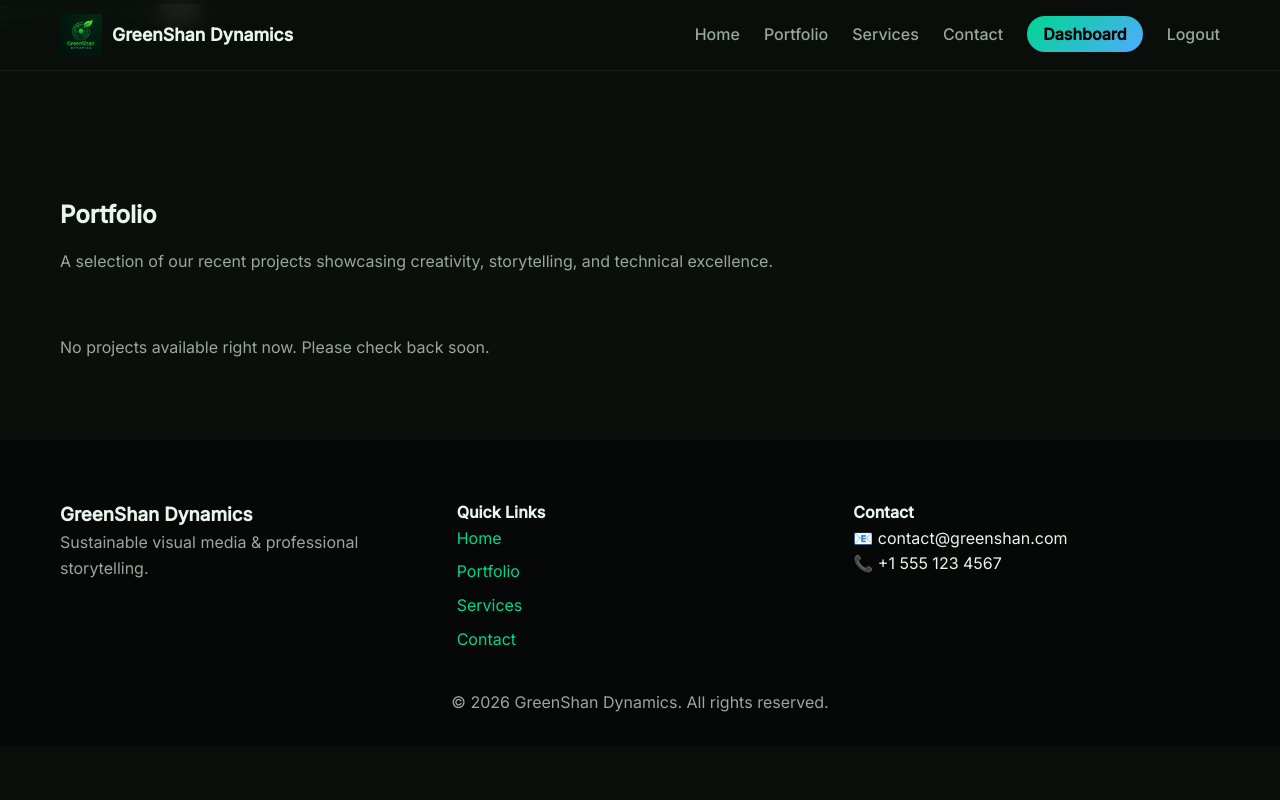
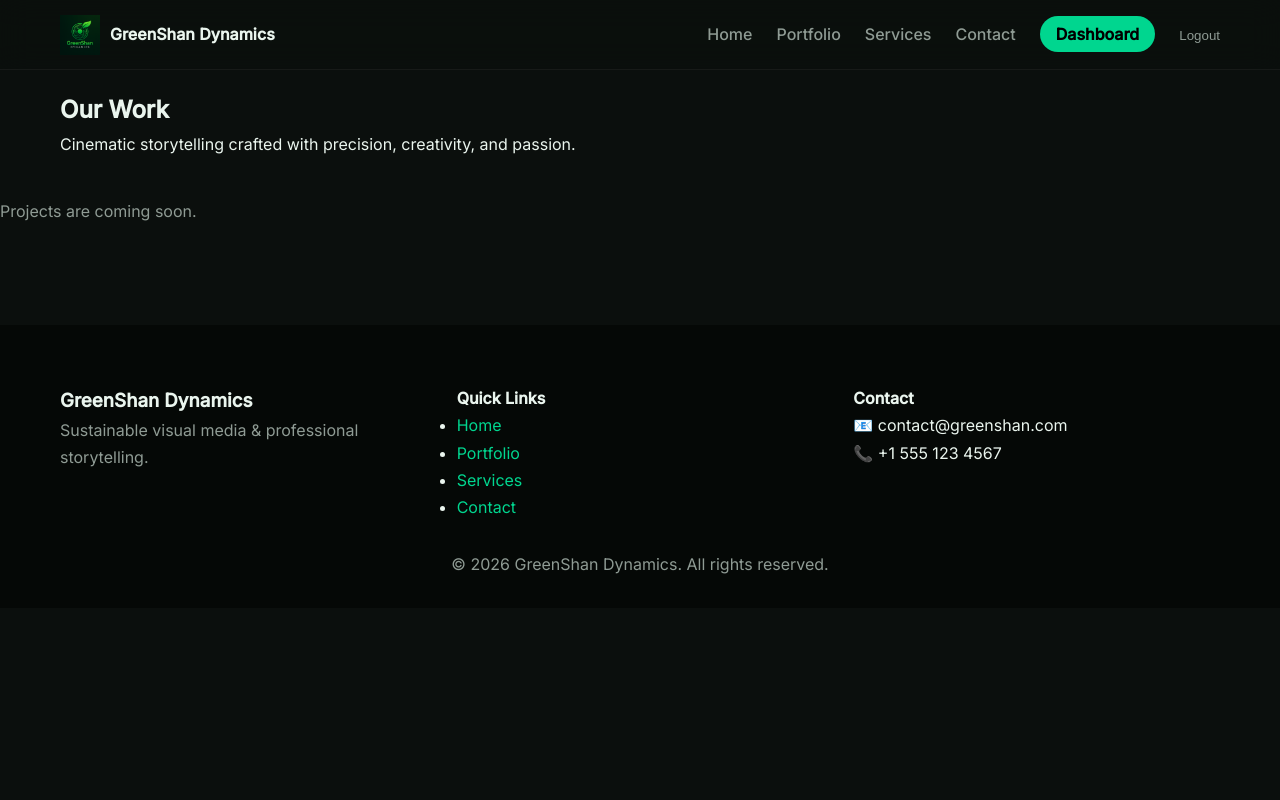
Before and after one commit to Arun0369/greenshan_dynamics, a Django app: page /portfolio/ in a window 1280 px wide. Run offline with Django 5.2, Linux system fonts and the light colour scheme; the visitor is signed in with stand-in values (Sample User, id 1); data that the repository does not hold is empty.

```diff
--- a/static/assets/css/style.css
+++ b/static/assets/css/style.css
@@ -1,41 +1,60 @@
-/* ===============================
-   DESIGN TOKENS
-================================ */
+/* =========================================================
+   GREENSHAN DYNAMICS — DESIGN SYSTEM
+========================================================= */
+
 :root {
-  --bg: #0a0f0b;
-  --surface: #111812;
-  --surface-light: #1a231d;
+
+  /* COLORS */
+  --bg: #0b0f0d;
+  --surface: #121814;
+  --surface-2: #171f1a;
+  --glass: rgba(255,255,255,0.04);
 
   --primary: #00d68f;
   --primary-dark: #00b377;
+  --primary-soft: rgba(0,214,143,0.15);
   --accent: #ff6b6b;
 
-  --text: #e9f5ec;
-  --text-muted: #9aa6a0;
+  --text: #eaf5ee;
+  --text-muted: #8f9b94;
 
+  /* SPACING */
+  --space-xs: 6px;
+  --space-sm: 12px;
+  --space-md: 20px;
+  --space-lg: 40px;
+  --space-xl: 80px;
+
+  /* RADIUS */
   --radius-sm: 6px;
-  --radius-md: 10px;
-  --radius-lg: 16px;
+  --radius-md: 12px;
+  --radius-lg: 20px;
 
-  --shadow-sm: 0 4px 10px rgba(0,0,0,.3);
-  --shadow-lg: 0 20px 40px rgba(0,0,0,.6);
+  /* SHADOW */
+  --shadow-sm: 0 8px 25px rgba(0,0,0,.25);
+  --shadow-lg: 0 30px 60px rgba(0,0,0,.45);
 
-  --transition: 0.25s ease;
+  /* TRANSITION */
+  --transition: 0.3s cubic-bezier(.4,0,.2,1);
 }
 
-/* Light Theme */
+
+/* LIGHT MODE */
 [data-theme="light"] {
-  --bg: #f9fafb;
+  --bg: #f7faf8;
   --surface: #ffffff;
-  --surface-light: #f3f4f6;
+  --surface-2: #f2f4f3;
+  --glass: rgba(0,0,0,0.03);
 
-  --text: #1f2937;
-  --text-muted: #6b7280;
+  --text: #1e2723;
+  --text-muted: #6b746f;
 }
 
-/* ===============================
-   RESET & BASE
-================================ */
+
+/* =========================================================
+   RESET
+========================================================= */
+
 *,
 *::before,
 *::after {
@@ -44,15 +63,13 @@
   padding: 0;
 }
 
-html {
-  scroll-behavior: smooth;
-}
+html { scroll-behavior: smooth; }
 
 body {
   font-family: 'Inter', system-ui, sans-serif;
   background: var(--bg);
   color: var(--text);
-  line-height: 1.6;
+  line-height: 1.7;
   min-height: 100vh;
 }
 
@@ -62,22 +79,20 @@ img {
 }
 
 a {
+  text-decoration: none;
   color: var(--primary);
-  text-decoration: none;
   transition: var(--transition);
 }
 
-a:hover {
-  color: var(--primary-dark);
-}
+a:hover { opacity: 0.85; }
 
-.muted {
-  color: var(--text-muted);
-}
+.muted { color: var(--text-muted); }
 
-/* ===============================
+
+/* =========================================================
    LAYOUT
-================================ */
+========================================================= */
+
 .container {
   max-width: 1200px;
   margin: auto;
@@ -88,16 +103,19 @@ main {
   padding-top: 90px;
 }
 
-/* ===============================
-   HEADER & NAV
-================================ */
+
+/* =========================================================
+   HEADER
+========================================================= */
+
 .site-header {
   position: fixed;
   inset: 0 0 auto 0;
-  background: rgba(10,15,11,.9);
-  backdrop-filter: blur(10px);
+  height: 70px;
+  background: rgba(11,15,13,.8);
+  backdrop-filter: blur(15px);
+  border-bottom: 1px solid rgba(255,255,255,.05);
   z-index: 1000;
-  border-bottom: 1px solid rgba(255,255,255,.05);
 }
 
 .header-inner {
@@ -112,28 +130,10 @@ main {
   align-items: center;
   gap: 10px;
   font-weight: 700;
-  font-size: 1.1rem;
   color: var(--text);
 }
 
-.logo img {
-  width: 42px;
-}
-
-.nav-toggle {
-  display: none;
-  background: none;
-  border: none;
-  cursor: pointer;
-}
-
-.bar {
-  display: block;
-  width: 24px;
-  height: 2px;
-  background: var(--text);
-  margin: 5px 0;
-}
+.logo img { width: 40px; }
 
 .main-nav ul {
   list-style: none;
@@ -146,79 +146,52 @@ main {
   font-weight: 500;
 }
 
-.nav-link:hover {
-  color: var(--primary);
-}
+.nav-link:hover { color: var(--primary); }
 
 .btn-admin {
-  background: linear-gradient(135deg, var(--primary), #4facfe);
+  background: var(--primary);
+  color: #000;
   padding: 8px 16px;
   border-radius: 999px;
-  color: #000;
   font-weight: 600;
 }
 
-/* Mobile Nav */
-@media (max-width: 768px) {
-  .main-nav ul {
-    position: fixed;
-    inset: 0;
-    background: var(--bg);
-    flex-direction: column;
-    align-items: center;
-    justify-content: center;
-    transform: translateX(100%);
-    transition: var(--transition);
-    z-index: 1500;
-  }
 
-  .main-nav[aria-hidden="false"] ul {
-    transform: translateX(0);
-  }
-}
+/* =========================================================
+   BUTTONS
+========================================================= */
 
-/* Desktop fix */
-@media (min-width: 769px) {
-  .main-nav ul {
-    position: static;
-    transform: none !important;
-    background: transparent;
-  }
-}
-
-
-/* ===============================
-   BUTTONS
-================================ */
 .btn {
   display: inline-flex;
   align-items: center;
   justify-content: center;
-  gap: 8px;
-  padding: 12px 22px;
-  border-radius: var(--radius-md);
+  padding: 14px 28px;
+  border-radius: var(--radius-lg);
   font-weight: 600;
-  background: linear-gradient(135deg, var(--primary), #4facfe);
+  background: var(--primary);
   color: #000;
   border: none;
   cursor: pointer;
   transition: var(--transition);
+  box-shadow: var(--shadow-sm);
 }
 
 .btn:hover {
-  transform: translateY(-2px);
-  box-shadow: var(--shadow-sm);
+  transform: translateY(-3px);
+  box-shadow: var(--shadow-lg);
 }
 
 .btn.ghost {
   background: transparent;
+  border: 1px solid rgba(255,255,255,.15);
   color: var(--text);
-  border: 1px solid rgba(255,255,255,.2);
 }
 
-/* ===============================
+
+/* =========================================================
    HERO
-================================ */
+========================================================= */
+
 .hero {
   min-height: 100vh;
   display: flex;
@@ -237,33 +210,79 @@ main {
   color: var(--text-muted);
 }
 
-/* ===============================
+
+/* =========================================================
    CARDS & GRIDS
-================================ */
+========================================================= */
+
 .cards-grid,
 .portfolio-grid {
   display: grid;
   grid-template-columns: repeat(auto-fit, minmax(280px, 1fr));
-  gap: 24px;
+  gap: 30px;
   margin-top: 40px;
 }
 
 .card {
-  background: var(--surface);
-  padding: 24px;
+  background: var(--glass);
+  backdrop-filter: blur(12px);
+  padding: 28px;
   border-radius: var(--radius-lg);
-  box-shadow: var(--shadow-sm);
+  border: 1px solid rgba(255,255,255,.05);
   transition: var(--transition);
 }
 
 .card:hover {
-  transform: translateY(-6px);
+  transform: translateY(-8px);
   box-shadow: var(--shadow-lg);
 }
 
-/* ===============================
+
+/* =========================================================
+   PORTFOLIO
+========================================================= */
+
+.portfolio-item {
+  position: relative;
+  overflow: hidden;
+  border-radius: var(--radius-lg);
+}
+
+.portfolio-item img {
+  width: 100%;
+  height: 420px;
+  object-fit: cover;
+  transition: transform .6s ease;
+}
+
+.portfolio-overlay {
+  position: absolute;
+  inset: 0;
+  background: linear-gradient(
+      to top,
+      rgba(0,0,0,.85),
+      transparent 60%
+  );
+  display: flex;
+  align-items: flex-end;
+  padding: 30px;
+  opacity: 0;
+  transition: opacity .4s ease;
+}
+
+.portfolio-item:hover img {
+  transform: scale(1.1);
+}
+
+.portfolio-item:hover .portfolio-overlay {
+  opacity: 1;
+}
+
+
+/* =========================================================
    FORMS
-================================ */
+========================================================= */
+
 .form-group {
   margin-bottom: 20px;
 }
@@ -334,27 +392,20 @@ textarea:focus {
   border-radius: var(--radius-md);
   box-shadow: var(--shadow-lg);
   margin-bottom: 10px;
-  display: flex;
-  gap: 10px;
 }
 
 .toast.success { border-left: 4px solid var(--primary); }
 .toast.error { border-left: 4px solid var(--accent); }
 
-.toast-close {
-  background: none;
-  border: none;
-  color: var(--text-muted);
-  cursor: pointer;
-}
 
-/* ===============================
+/* =========================================================
    FOOTER
-================================ */
+========================================================= */
+
 .site-footer {
   background: #050806;
-  margin-top: 80px;
   padding: 60px 0 30px;
+  margin-top: 100px;
 }
 
 .footer-grid {
@@ -363,23 +414,17 @@ textarea:focus {
   gap: 30px;
 }
 
-.footer-links {
-  list-style: none;
-}
-
-.footer-links li {
-  margin-bottom: 8px;
-}
-
 .footer-bottom {
   margin-top: 30px;
   text-align: center;
   color: var(--text-muted);
 }
 
-/* ===============================
+
+/* =========================================================
    LOADING
-================================ */
+========================================================= */
+
 .loading-overlay {
   position: fixed;
   inset: 0;
--- a/templates/base.html
+++ b/templates/base.html
@@ -24,24 +24,6 @@
 
 <body>
 
-<!-- Skip link -->
-<a href="#main-content" class="skip-to-content">Skip to main content</a>
-
-<!-- Loading Overlay -->
-<div id="loading" class="loading-overlay">
-    <div class="loading-spinner">
-        <span class="spinner-dot"></span>
-        <span class="spinner-dot"></span>
-        <span class="spinner-dot"></span>
-    </div>
-</div>
-
-<!-- Theme Toggle -->
-<button class="theme-toggle" aria-label="Toggle theme">
-    <span class="theme-icon sun">☀️</span>
-    <span class="theme-icon moon">🌙</span>
-</button>
-
 <!-- HEADER -->
 <header class="site-header">
     <div class="container header-inner">
@@ -52,21 +34,11 @@
             <span class="logo-text">GreenShan Dynamics</span>
         </a>
 
-        <!-- Mobile Nav Toggle -->
-        <button class="nav-toggle"
-                id="nav-toggle"
-                aria-expanded="false"
-                aria-controls="main-nav"
-                aria-label="Toggle navigation">
-            <span class="bar"></span>
-            <span class="bar"></span>
-            <span class="bar"></span>
-        </button>
+        <!-- Navigation -->
+        <nav class="main-nav">
+            <ul>
 
-        <!-- Navigation -->
-        <nav id="main-nav" class="main-nav" aria-hidden="true">
-<ul>
-  <!-- Public links -->
+                <!-- PUBLIC LINKS -->
                 <li>
                     <a href="{% url 'greenshan:home' %}" class="nav-link">Home</a>
                 </li>
@@ -80,7 +52,7 @@
                     <a href="{% url 'greenshan:contact' %}" class="nav-link">Contact</a>
                 </li>
 
-  <!-- STAFF ONLY -->
+                <!-- STAFF DASHBOARD -->
                 {% if user.is_authenticated and user.is_staff %}
                 <li>
                     <a href="{% url 'greenshan:dashboard' %}" class="nav-link btn-admin">
@@ -89,41 +61,39 @@
                 </li>
                 {% endif %}
 
-  <!-- AUTH ACTIONS -->
+                <!-- LOGOUT (ONLY IF LOGGED IN) -->
                 {% if user.is_authenticated %}
                 <li>
-      <a href="{% url 'logout' %}" class="nav-link">
+                    <form action="{% url 'logout' %}" method="post" style="display:inline;">
+                        {% csrf_token %}
+                        <button type="submit"
+                                class="nav-link"
+                                style="background:none;border:none;cursor:pointer;">
                             Logout
-      </a>
-    </li>
-  {% else %}
-    <li>
-      <a href="{% url 'login' %}" class="nav-link">
-        Login
-      </a>
+                        </button>
+                    </form>
                 </li>
                 {% endif %}
+
             </ul>
-
         </nav>
 
     </div>
 </header>
 
-<!-- Toast Messages -->
+<!-- DJANGO MESSAGES -->
 {% if messages %}
 <div class="messages-container">
     {% for message in messages %}
-    <div class="toast {{ message.tags }}" role="alert" aria-live="polite">
-        <span>{{ message }}</span>
-        <button class="toast-close" aria-label="Close">&times;</button>
+    <div class="toast {{ message.tags }}">
+        {{ message }}
     </div>
     {% endfor %}
 </div>
 {% endif %}
 
 <!-- MAIN CONTENT -->
-<main id="main-content">
+<main>
     {% block content %}{% endblock %}
 </main>
 
@@ -161,8 +131,6 @@
     </div>
 </footer>
 
-
-
 {% block extra_js %}{% endblock %}
 
 </body>
--- a/templates/greenshan/portfolio.html
+++ b/templates/greenshan/portfolio.html
@@ -3,55 +3,51 @@
 
 {% block title %}Portfolio | GreenShan Dynamics{% endblock %}
 {% block meta_description %}
-Explore our portfolio of professional visual media and creative projects.
+Explore our portfolio of cinematic visual storytelling and professional productions.
 {% endblock %}
 
 {% block content %}
 
-<!-- Page Header -->
-<section class="container" style="margin-top: 80px;">
-  <h1>Portfolio</h1>
-  <p class="muted" style="max-width: 800px; margin-top: 15px;">
-    A selection of our recent projects showcasing creativity,
-    storytelling, and technical excellence.
-  </p>
+<!-- HERO HEADER -->
+<section class="portfolio-hero">
+  <div class="container">
+    <h1>Our Work</h1>
+    <p>
+      Cinematic storytelling crafted with precision, creativity, and passion.
+    </p>
+  </div>
 </section>
 
-<!-- Portfolio Grid -->
-<section class="container" style="margin-top: 60px;">
-  <div class="cards-grid">
+
+<!-- PORTFOLIO GRID -->
+<section class="portfolio-section">
+  <div class="portfolio-grid">
 
     {% for project in projects %}
-      <div class="card">
+      <a href="{% url 'greenshan:project_detail' project.slug %}"
+         class="portfolio-item">
 
         {% if project.cover %}
-          <img
-            src="{{ project.cover.url }}"
-            alt="{{ project.title }}"
-            style="border-radius: 8px; margin-bottom: 15px;"
-            loading="lazy">
+          <img src="{{ project.cover.url }}"
+               alt="{{ project.title }}"
+               loading="lazy">
         {% endif %}
 
-        <h3>{{ project.title }}</h3>
+        <div class="portfolio-overlay">
+          <div class="portfolio-content">
+            <h3>{{ project.title }}</h3>
+            {% if project.category %}
+              <span class="portfolio-category">
+                {{ project.get_category_display }}
+              </span>
+            {% endif %}
+          </div>
+        </div>
 
-        {% if project.description %}
-          <p>{{ project.description|truncatechars:120 }}</p>
-        {% else %}
-          <p class="muted">
-            View details about this project and the creative process behind it.
-          </p>
-        {% endif %}
-
-        <a href="{% url 'greenshan:project_detail' project.slug %}"
-           class="btn ghost"
-           style="margin-top: 10px;">
-          View Project
-        </a>
-
-      </div>
+      </a>
     {% empty %}
-      <p class="muted">
-        No projects available right now. Please check back soon.
+      <p class="muted center">
+        Projects are coming soon.
       </p>
     {% endfor %}
 
```
Also changed, not shown: other parts of static/assets/css/style.css (+53 -51 lines), templates/manage/dashboard.html (+50 -27 lines), templates/manage/project_form.html (+82 -39 lines). Lines whose indentation alone changed are shown as unchanged.
